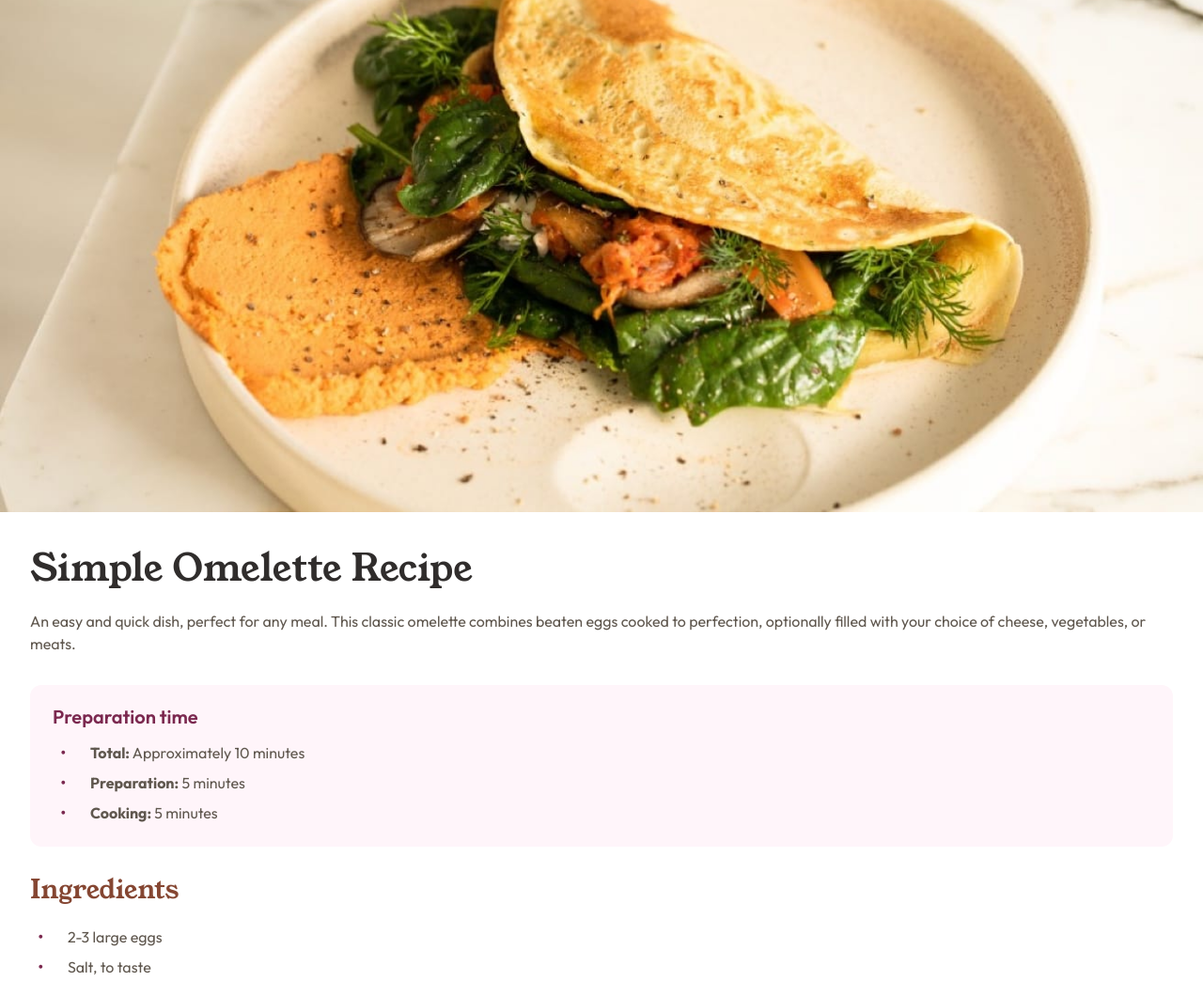
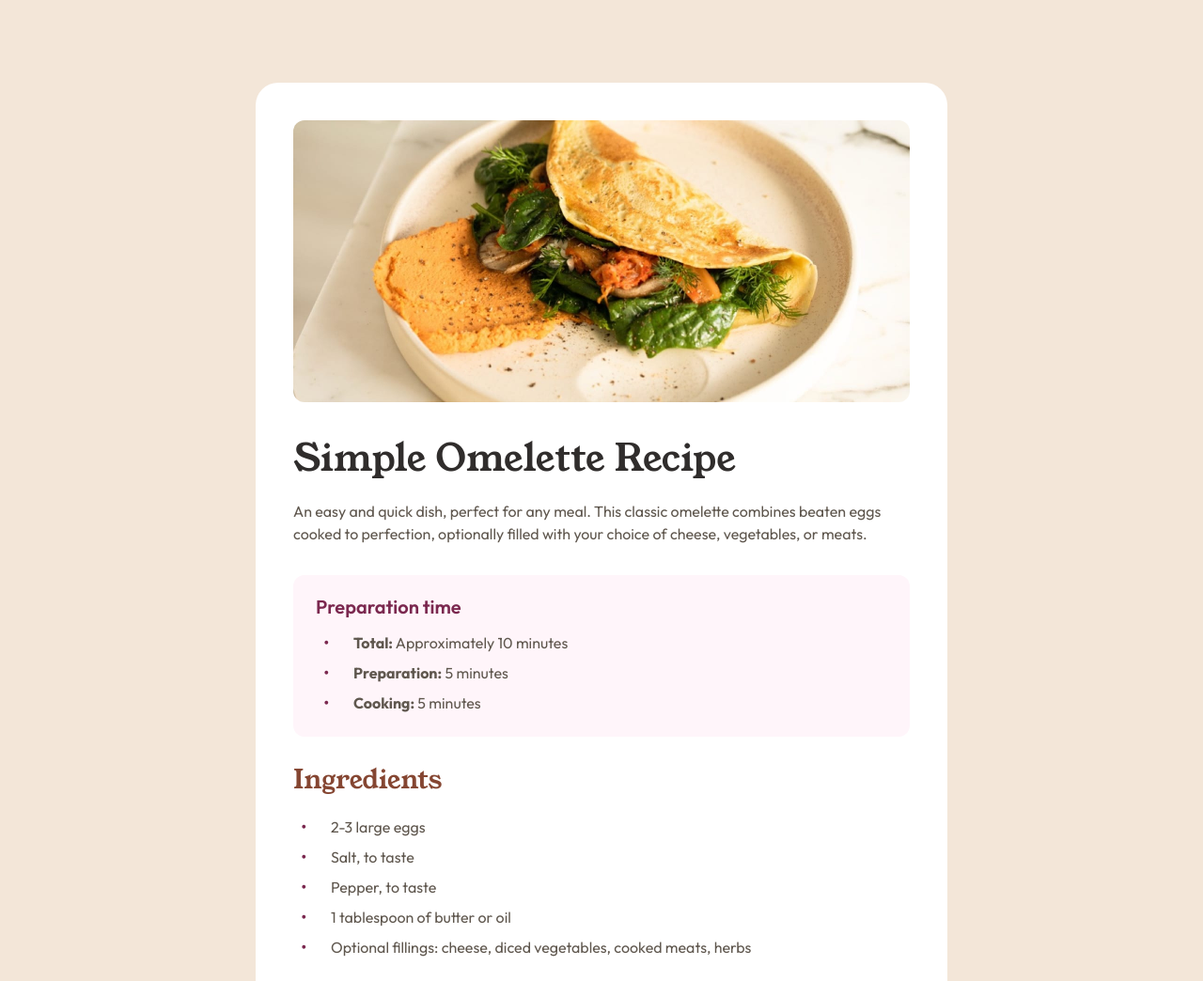
Before and after one commit to davidGasanov/recipe-page, a plain HTML site: page index.html in a window 1280 px wide. Shown: the part 40-1084 px from the top of the page at 94% size. Drawn offline with Linux system fonts and the light colour scheme.

Commit message:
finalize tablet/desktop version

```diff
--- a/style.css
+++ b/style.css
@@ -99,6 +99,7 @@ body {
 
 .main-container {
   width: 100%;
+  max-width: 736px;
   display: flex;
   flex-direction: column;
   background-color: var(--white);
@@ -257,3 +258,28 @@ hr {
   font-weight: var(--fw-bold);
   color: var(--brown-800);
 }
+
+/* ===== TABLET STYLES =====   */
+
+@media (min-width: 768px) {
+  body {
+    align-items: center;
+    justify-content: center;
+    padding: 128px 76px;
+  }
+
+  .main-container {
+    border-radius: 24px;
+    padding: 40px;
+  }
+
+  .top-image {
+    border-radius: 12px;
+    object-fit: contain;
+  }
+
+  .text-content {
+    padding: 0;
+    margin-top: 40px;
+  }
+}
```
Also changed, not shown: assets/images/screenshot.png (added), 1 other file.
